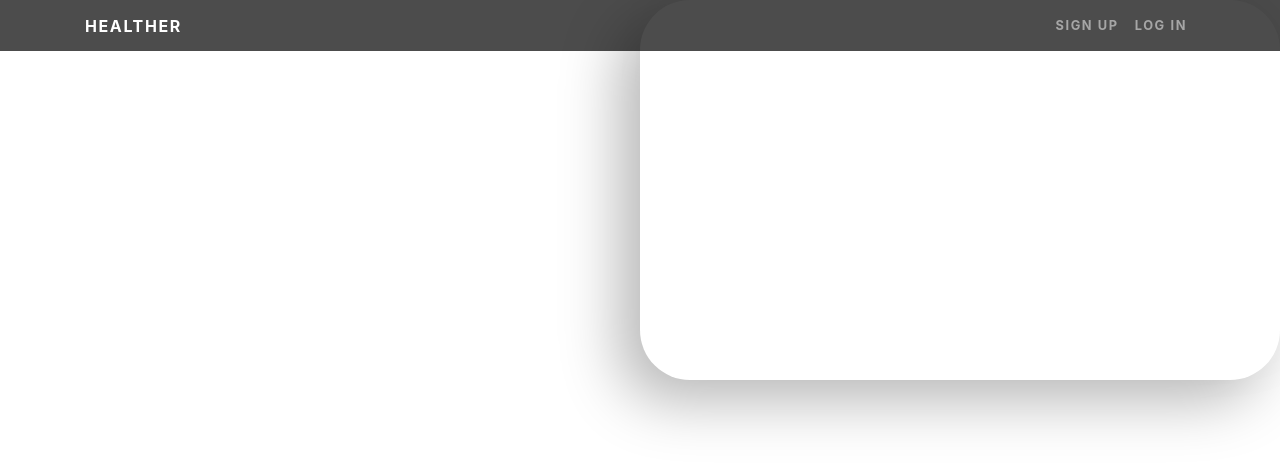
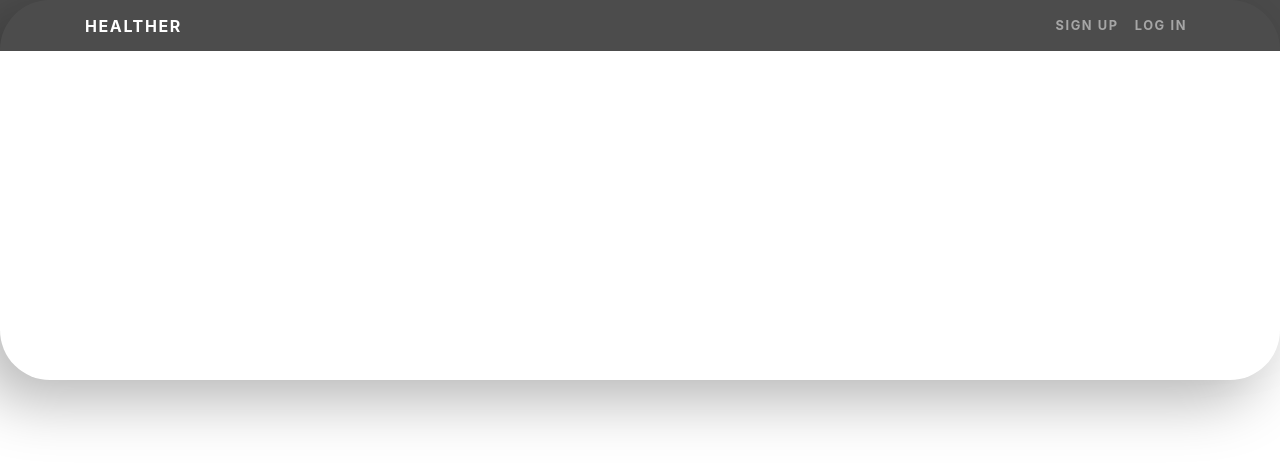
Before and after one commit to ilko27/healther, a PHP site: page / in a window 1280 px wide. Shown: the top 467 px of the page. Run offline with PHP 8.4, Linux system fonts and the light colour scheme; some libraries are stand-ins or nearby versions.

Commit message:
what is this

```diff
--- a/css/index.css
+++ b/css/index.css
@@ -24,10 +24,11 @@ body {
     border-radius: 50px;
     box-shadow:  -20px 20px 60px #b6b6b6,
             20px -20px 60px #f6f6f6;
-    padding-top: 100px;
+    /* padding-top: 100px; */
+    /* padding: 0; */
     float: right;
     height:380px;
-    width: 50%;
+    width: 100%;
 }
 
 .navbar-custom {
@@ -49,3 +50,10 @@ body {
     font-weight: 700;
     letter-spacing: 0.1rem;
   }
+
+
+  .navbar-custom {
+    padding-top: 1rem;
+    padding-bottom: 1rem;
+    background-color: rgba(0, 0, 0, 0.7);
+  }
--- a/index.html
+++ b/index.html
@@ -28,17 +28,19 @@
         </div>
       </nav>
 
-    <!-- <header>
-        <div class="header-right">
+    <header>
+        <!-- <div class="header-right">
             <a href="html/signin.html">Sign In</a>
             <a href="html/signup.html">Sign Up</a>
-        </div>
-    </header> -->
+        </div> -->
 
-    <main>
         <div id='map'></div>
         <link rel="stylesheet" href="https://unpkg.com/leaflet@1.7.1/dist/leaflet.css"/>
         <script src="https://unpkg.com/leaflet@1.7.1/dist/leaflet.js"></script>
+    </header>
+
+    <main>
+
     </main>
 
 
```
